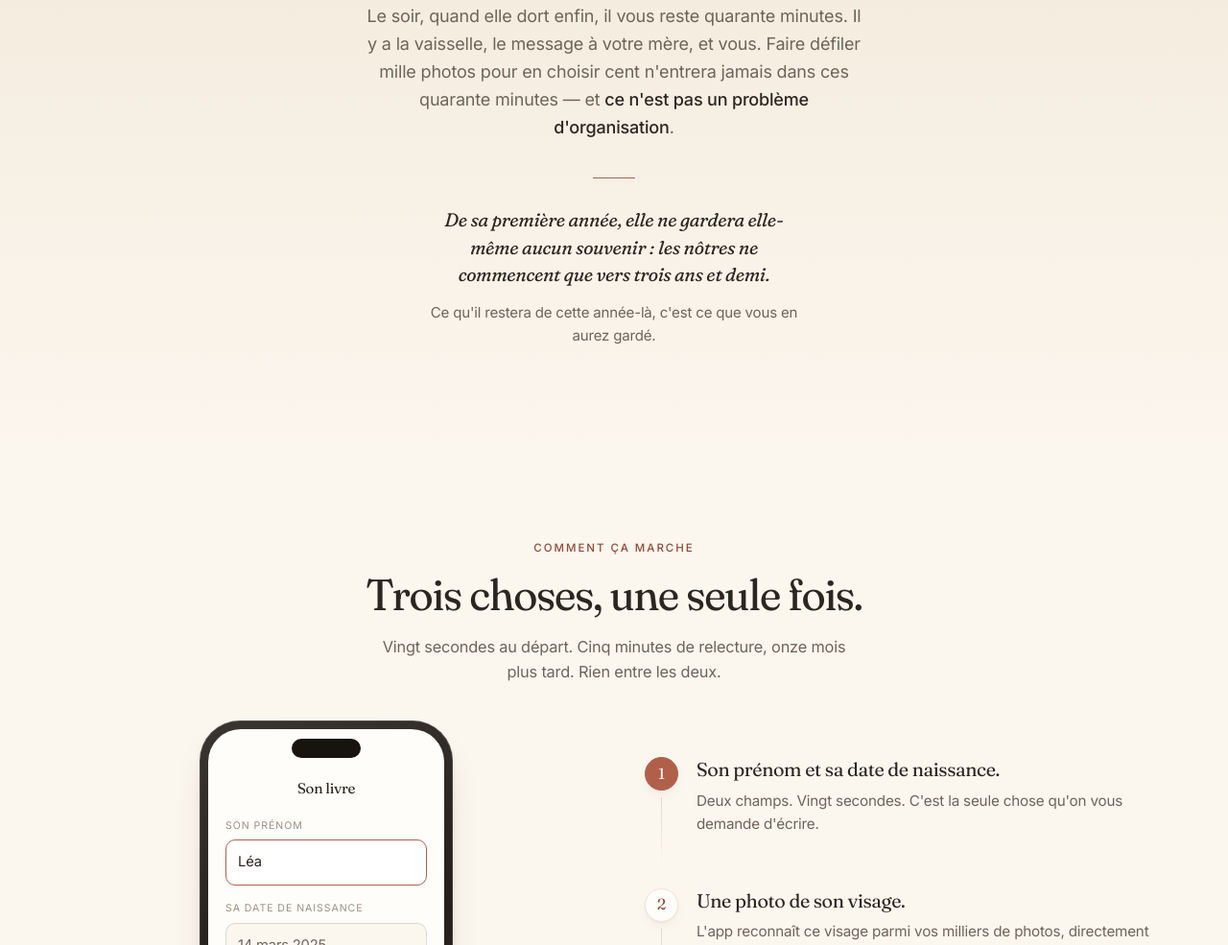
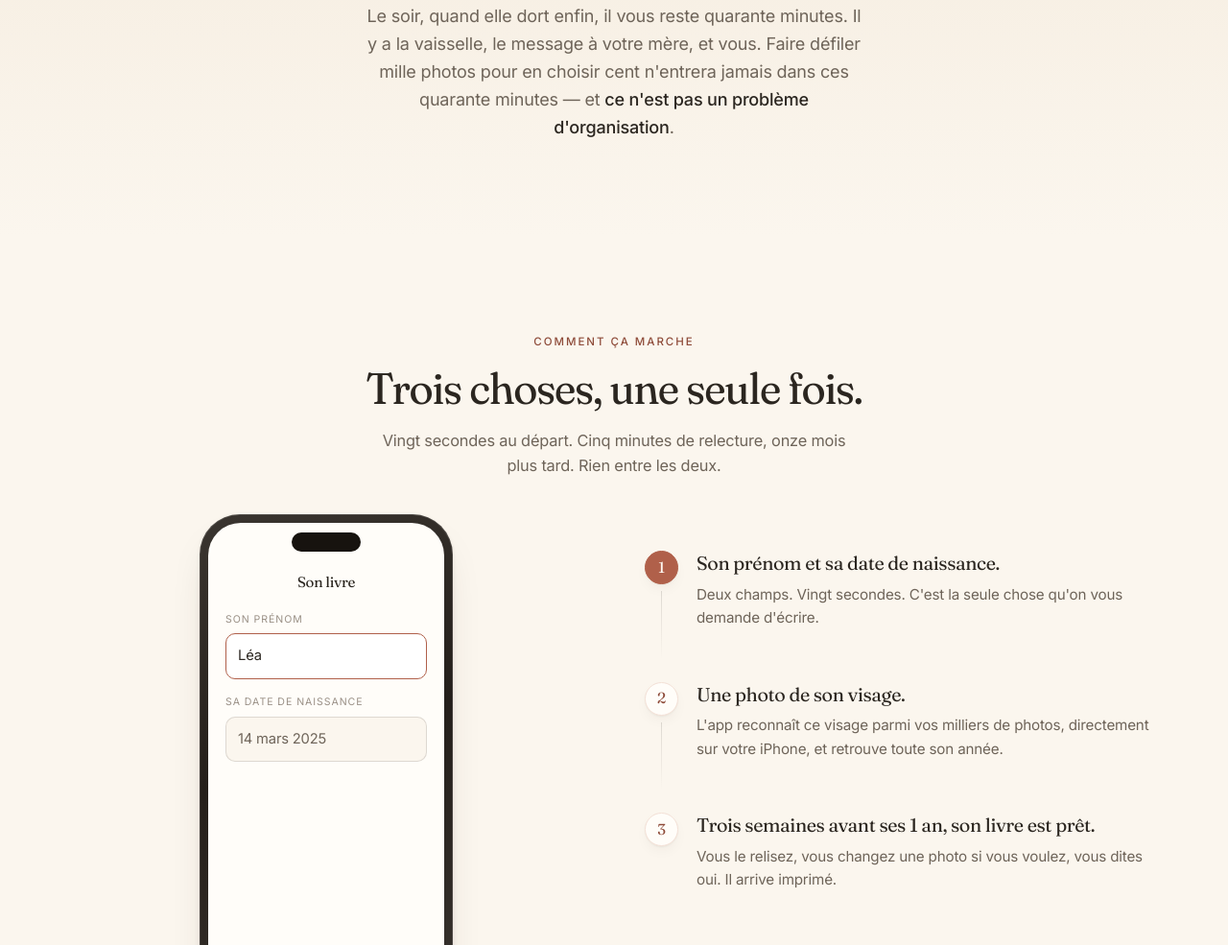
Before and after one commit to guillim/chapitreun, a plain HTML site: page landing-page/index.html in a window 1280 px wide. Shown: the part 1759-2744 px from the top of the page at 96% size. Drawn offline with Linux system fonts and the light colour scheme; animation ran at ten frames a second.

Commit message:
Retire la citation sur l'absence de souvenirs de la première année (#23)
Supprime le bloc de citation de la section « Le temps qu'il reste »
et les styles .pull devenus inutilisés.


Claude-Session: https://claude.ai/code/session_01RDDkaUFeVJx6GX2QuQvawi

Co-authored-by: Claude <noreply@anthropic.com>

```diff
--- a/landing-page/index.html
+++ b/landing-page/index.html
@@ -152,13 +152,6 @@ setTimeout(function(){ if(!window.__cuReady) document.documentElement.classList.
           n'entrera jamais dans ces quarante minutes — et <strong>ce n'est pas un problème
           d'organisation</strong>.
         </p>
-        <blockquote class="pull" data-reveal style="--d:.12s">
-          <p class="pull__q">
-            De sa première année, elle ne gardera elle-même aucun souvenir :
-            les nôtres ne commencent que vers trois ans et demi.
-          </p>
-          <p class="pull__p">Ce qu'il restera de cette année-là, c'est ce que vous en aurez gardé.</p>
-        </blockquote>
       </div>
     </div>
   </section>
--- a/landing-page/styles.css
+++ b/landing-page/styles.css
@@ -292,12 +292,6 @@ img,svg{ max-width:100%; }
 
 .turn{ margin-top:52px; }
 .turn .h2{ max-width:17ch; }
-.pull{ margin:38px auto 0; max-width:34ch; padding-top:30px; text-align:center; position:relative; }
-.pull::before{ content:""; position:absolute; top:0; left:50%; transform:translateX(-50%);
-  width:44px; height:1px; background:var(--accent); }
-.pull__q{ font-family:var(--serif); font-style:italic; font-size:1.22rem; line-height:1.45;
-  letter-spacing:-.015em; color:var(--ink); margin:0; font-variation-settings:"SOFT" 70; }
-.pull__p{ margin:14px 0 0; font-size:.94rem; color:var(--ink-2); }
 
 /* ── 3. Comment ça marche ────────────────────────────────── */
 .how{ display:grid; gap:40px; }
```
